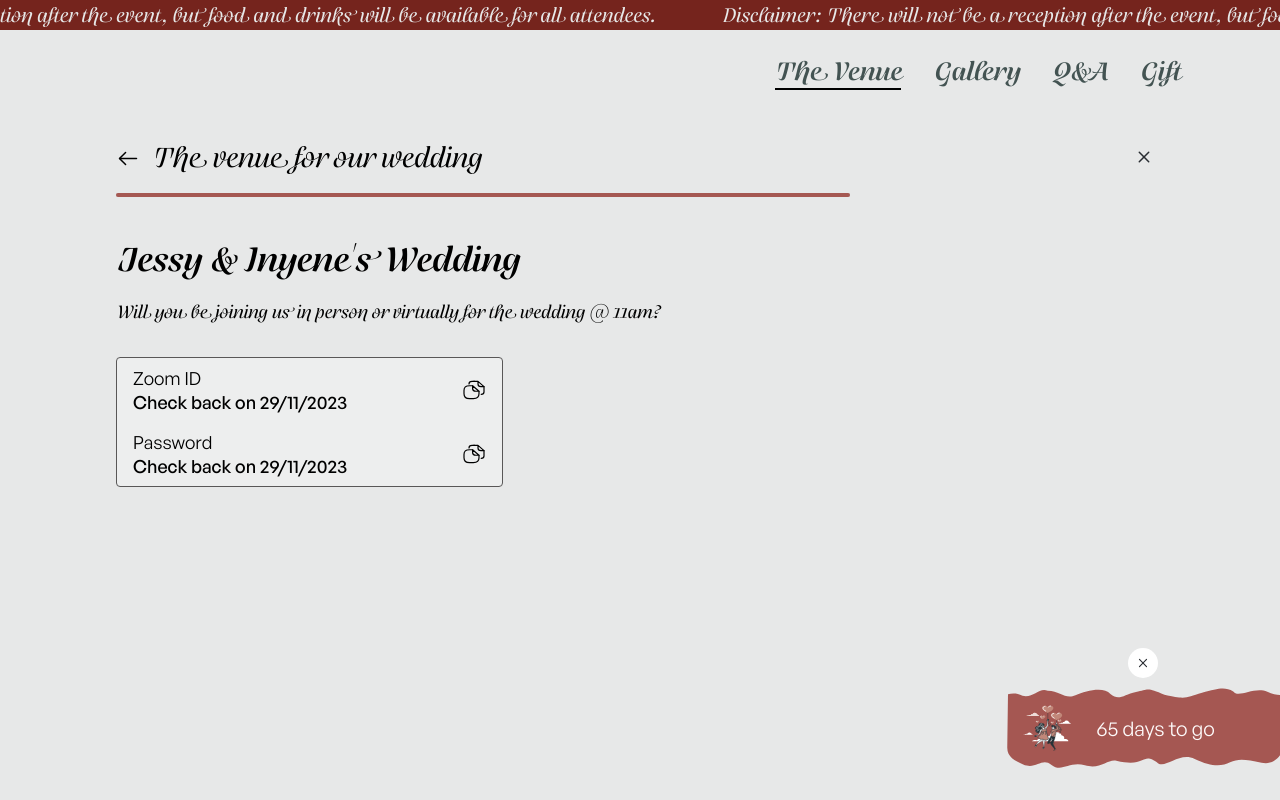
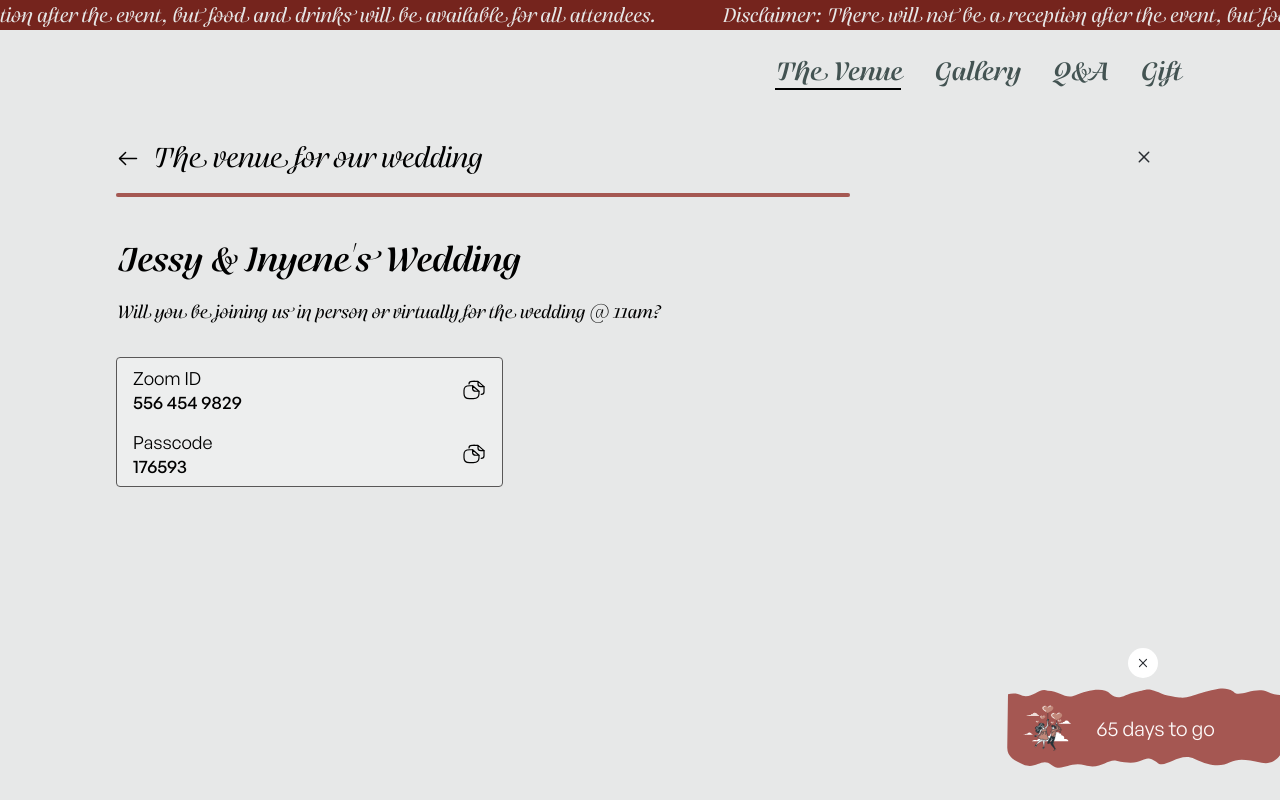
Before and after one commit to DuaneDave/wedding-app, a Next.js app: page /venue in a window 1280 px wide. Both pictures are taken after a click on the button "I will join in zoom". Built offline with nearby package versions, Linux system fonts and the light colour scheme; a web font is replaced by a local one.

Commit message:
Add zoom details

```diff
--- a/component/venue/ZoomDetails.tsx
+++ b/component/venue/ZoomDetails.tsx
@@ -9,19 +9,19 @@ function ZoomDetails() {
       <div className={`flex`}>
         <p className="flex flex-col">
           Zoom ID
-          <span>Check back on 29/11/2023</span>
+          <span>556 454 9829</span>
         </p>
 
-        <Copy text="12984721942231" />
+        <Copy text="556 454 9829" />
       </div>
 
       <div className={`flex`}>
         <p className="flex flex-col">
-          Password
-          <span>Check back on 29/11/2023</span>
+          Passcode
+          <span>176593</span>
         </p>
 
-        <Copy text="12984721942231" />
+        <Copy text="176593" />
       </div>
     </div>
   );
```
